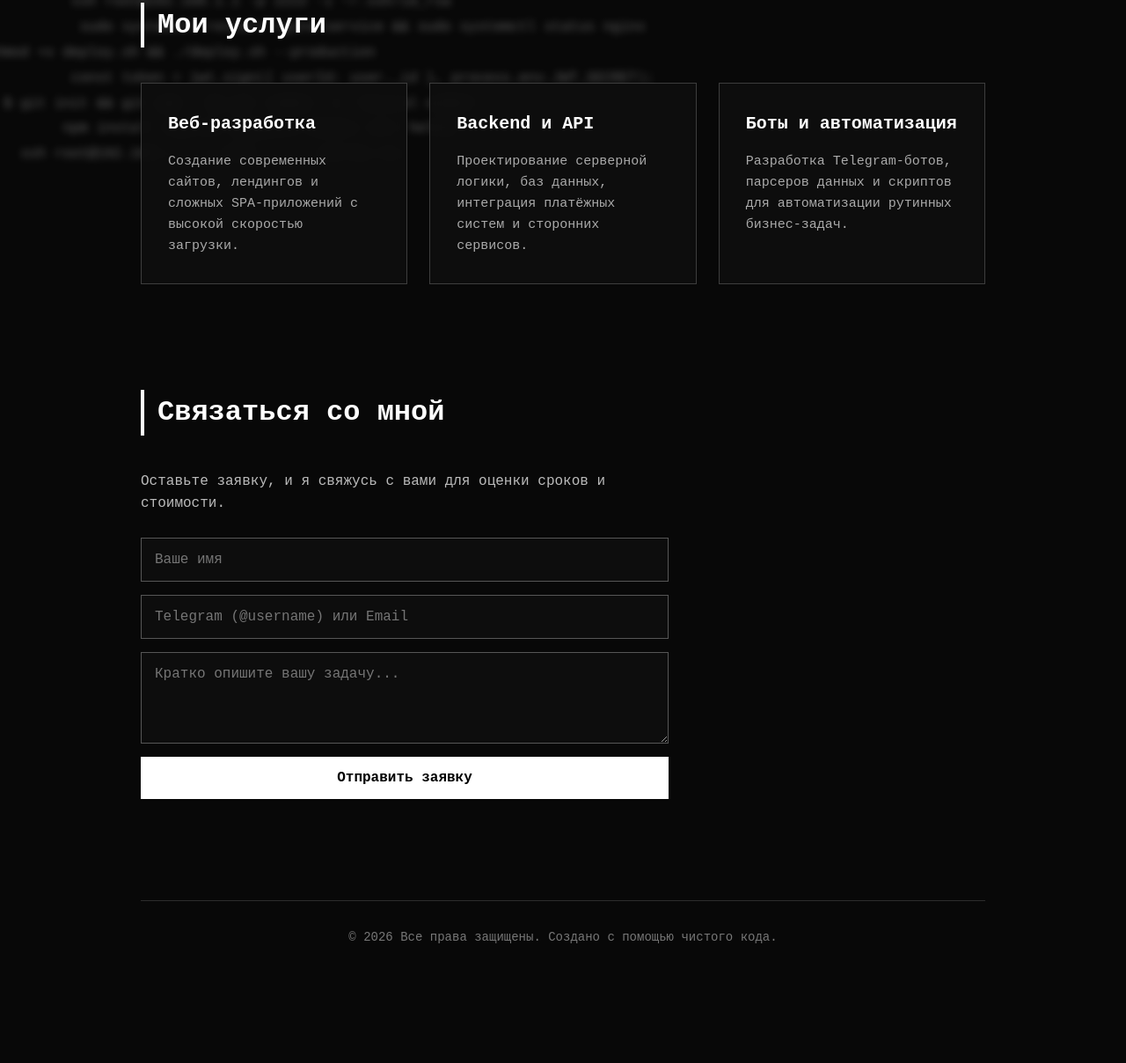
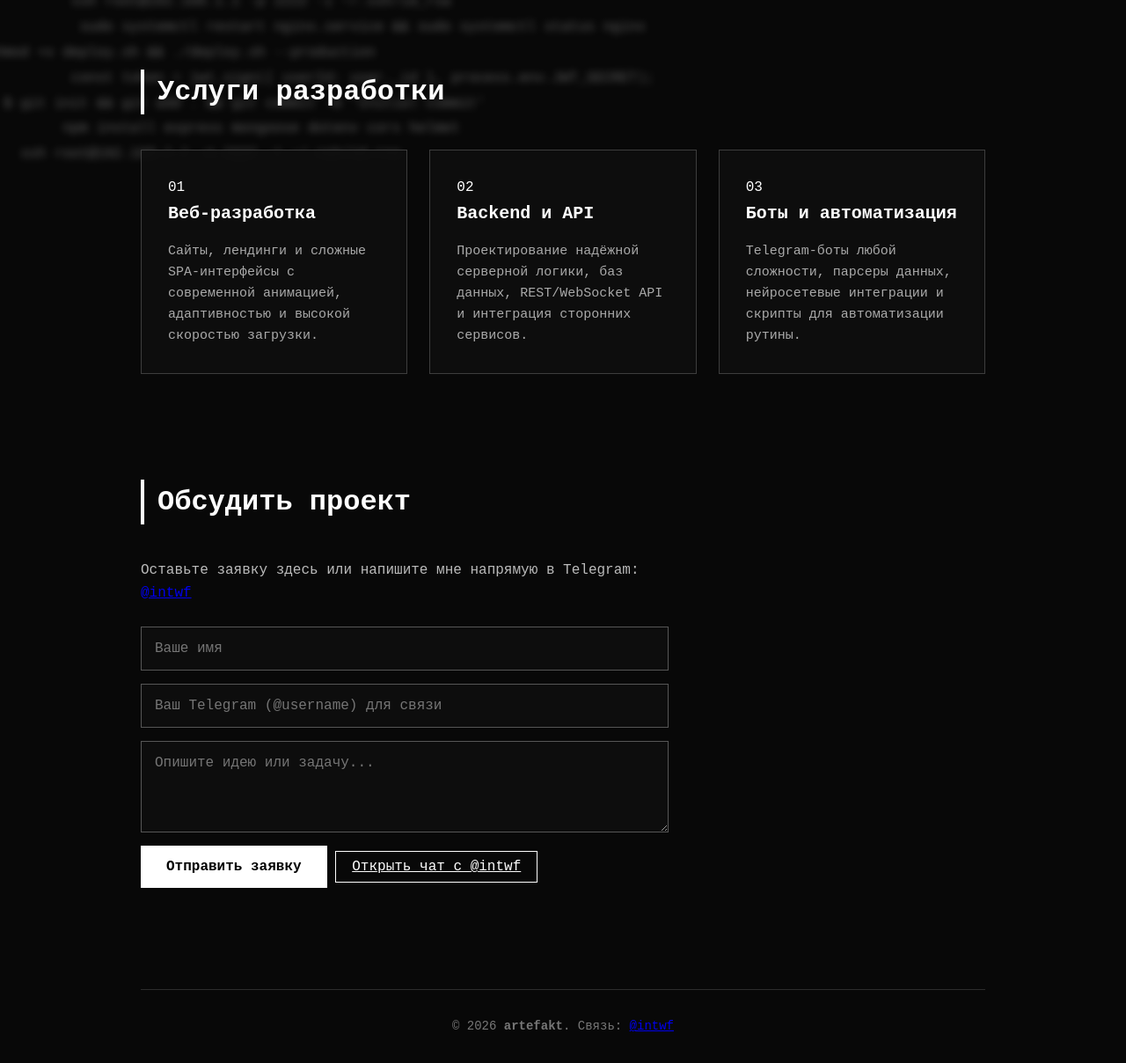
Before and after one commit to stalin14882280-collab/artefakt, a plain HTML site: page index.html in a window 1280 px wide. Shown: the part 654-1862 px from the top of the page at 88% size. Before the commit the page ends 1760 px from the top, so only its background shows below. Drawn offline with Linux system fonts and the light colour scheme.

Commit message:
Update index.html

```diff
--- a/index.html
+++ b/index.html
@@ -3,65 +3,84 @@
 <head>
     <meta charset="UTF-8">
     <meta name="viewport" content="width=device-width, initial-scale=1.0">
-    <title>DevPortfolio | Услуги программирования</title>
+    <title>artefakt | Разработка и программирование</title>
     <link rel="stylesheet" href="style.css">
 </head>
 <body>
 
-    <!-- Размытый фон с кодом и командами -->
+    <!-- Плавающие световые пятна для эффекта преломления Liquid Glass -->
+    <div class="liquid-orbs">
+        <div class="orb orb-1"></div>
+        <div class="orb orb-2"></div>
+        <div class="orb orb-3"></div>
+    </div>
+
+    <!-- Крупный размытый фон с постоянно печатающимся кодом -->
     <div id="code-bg" class="blurred-bg"></div>
 
     <!-- Основной контент сайта -->
     <div class="container">
-        <header>
-            <div class="logo">&lt;DEV /&gt;</div>
+        <header class="glass-panel fade-in">
+            <div class="logo">&lt;artefakt /&gt;</div>
             <nav>
                 <a href="#about">Обо мне</a>
                 <a href="#services">Услуги</a>
-                <a href="#contact" class="btn-outline">Заказать</a>
+                <a href="https://t.me" target="_blank" class="btn-outline">Telegram: @intwf</a>
             </nav>
         </header>
 
         <main>
-            <section id="about" class="hero">
-                <h1>Разработка софта и веб-решений под ключ</h1>
-                <p>Пишу чистый, масштабируемый и надёжный код. Помогаю бизнесу автоматизировать процессы, создавать веб-приложения и запускать сложные IT-продукты.</p>
-                <a href="#contact" class="btn-primary">Обсудить проект</a>
+            <section id="about" class="hero reveal">
+                <div class="badge glass-panel">Доступен для заказов</div>
+                <h1>Привет, я <span class="highlight">artefakt</span>.<br>Создаю код, который работает.</h1>
+                <p>Разработка современных веб-приложений, серверной архитектуры, сложных ботов и автоматизации под ключ. Чистый код, высокая скорость и внимание к деталям.</p>
+                <div class="hero-actions">
+                    <a href="https://t.me" target="_blank" class="btn-primary">Написать в Telegram (@intwf)</a>
+                    <a href="#services" class="btn-secondary">Смотреть услуги</a>
+                </div>
             </section>
 
             <section id="services" class="services">
-                <h2>Мои услуги</h2>
+                <h2 class="reveal">Услуги разработки</h2>
                 <div class="cards">
-                    <div class="card">
+                    <div class="card glass-panel reveal">
+                        <div class="card-num">01</div>
                         <h3>Веб-разработка</h3>
-                        <p>Создание современных сайтов, лендингов и сложных SPA-приложений с высокой скоростью загрузки.</p>
+                        <p>Сайты, лендинги и сложные SPA-интерфейсы с современной анимацией, адаптивностью и высокой скоростью загрузки.</p>
                     </div>
-                    <div class="card">
+                    <div class="card glass-panel reveal">
+                        <div class="card-num">02</div>
                         <h3>Backend и API</h3>
-                        <p>Проектирование серверной логики, баз данных, интеграция платёжных систем и сторонних сервисов.</p>
+                        <p>Проектирование надёжной серверной логики, баз данных, REST/WebSocket API и интеграция сторонних сервисов.</p>
                     </div>
-                    <div class="card">
+                    <div class="card glass-panel reveal">
+                        <div class="card-num">03</div>
                         <h3>Боты и автоматизация</h3>
-                        <p>Разработка Telegram-ботов, парсеров данных и скриптов для автоматизации рутинных бизнес-задач.</p>
+                        <p>Telegram-боты любой сложности, парсеры данных, нейросетевые интеграции и скрипты для автоматизации рутины.</p>
                     </div>
                 </div>
             </section>
 
-            <section id="contact" class="contact">
-                <h2>Связаться со мной</h2>
-                <p>Оставьте заявку, и я свяжусь с вами для оценки сроков и стоимости.</p>
-                <form id="contact-form">
-                    <input type="text" id="name" placeholder="Ваше имя" required>
-                    <input type="text" id="contact-info" placeholder="Telegram (@username) или Email" required>
-                    <textarea id="task" rows="4" placeholder="Кратко опишите вашу задачу..." required></textarea>
-                    <button type="submit" class="btn-primary">Отправить заявку</button>
-                </form>
-                <div id="form-status" class="status-msg"></div>
+            <section id="contact" class="contact reveal">
+                <div class="contact-box glass-panel">
+                    <h2>Обсудить проект</h2>
+                    <p>Оставьте заявку здесь или напишите мне напрямую в Telegram: <a href="https://t.me" target="_blank" class="tg-link">@intwf</a></p>
+                    <form id="contact-form">
+                        <input type="text" id="name" placeholder="Ваше имя" required>
+                        <input type="text" id="contact-info" placeholder="Ваш Telegram (@username) для связи" required>
+                        <textarea id="task" rows="4" placeholder="Опишите идею или задачу..." required></textarea>
+                        <div class="form-buttons">
+                            <button type="submit" class="btn-primary">Отправить заявку</button>
+                            <a href="https://t.me" target="_blank" class="btn-outline">Открыть чат с @intwf</a>
+                        </div>
+                    </form>
+                    <div id="form-status" class="status-msg"></div>
+                </div>
             </section>
         </main>
 
-        <footer>
-            <p>&copy; 2026 Все права защищены. Создано с помощью чистого кода.</p>
+        <footer class="reveal">
+            <p>&copy; 2026 <strong>artefakt</strong>. Связь: <a href="https://t.me" target="_blank">@intwf</a></p>
         </footer>
     </div>
 
```
